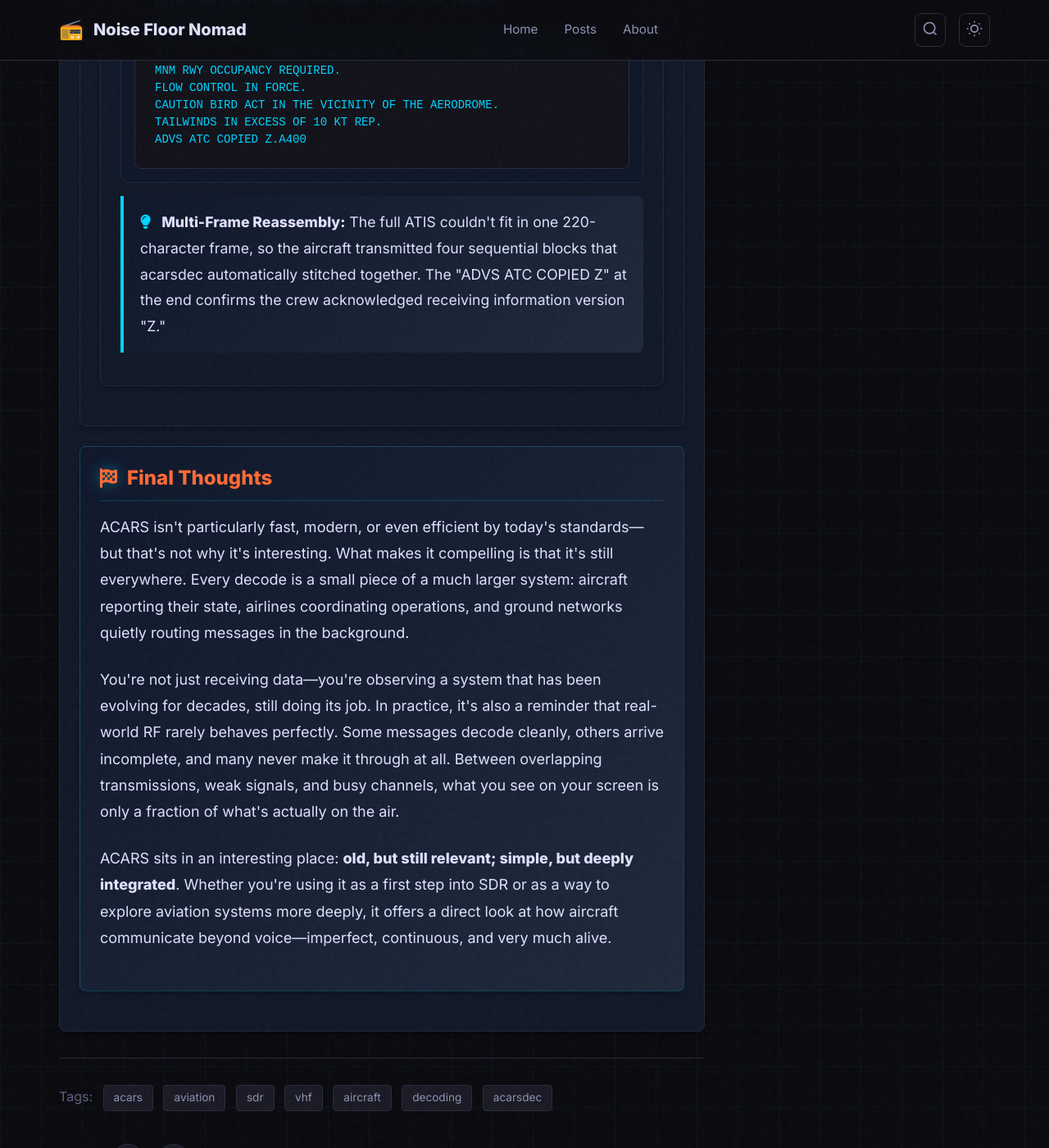
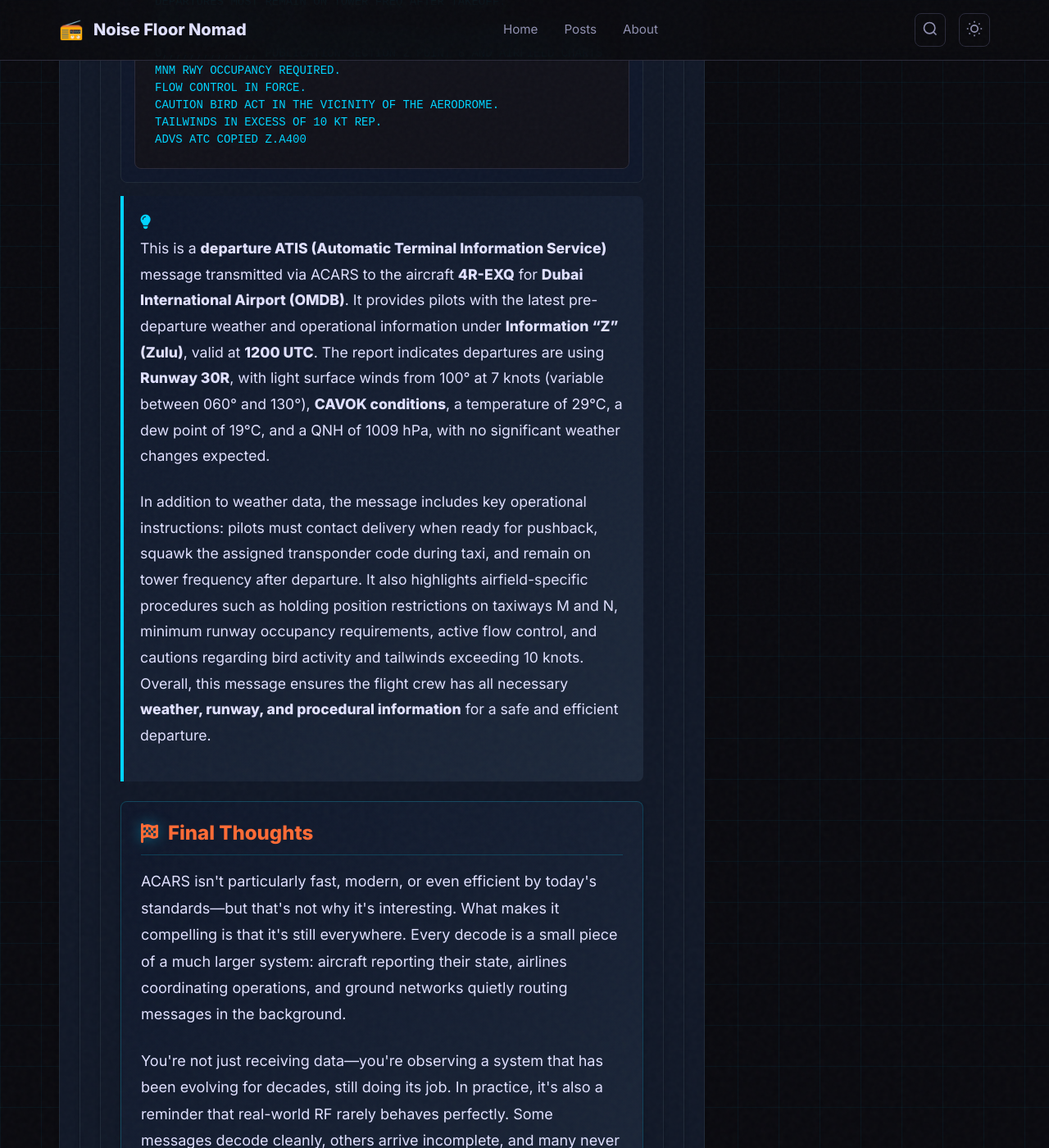
Before and after one commit to hmdsamarasekara/hmdsamarasekara.github.io, a Jekyll site: the page built from _posts/2026-03-15-exploring-vhf-acars.md, in a window 1280 px wide and 1400 px high, scrolled down 8306 px. Shown: the whole window at 82% size. Built offline with Jekyll 4.4.1, drawn with Linux system fonts in a browser that asks for light colours.

Commit message:
Update 2026-03-15-exploring-vhf-acars.md

```diff
--- a/_posts/2026-03-15-exploring-vhf-acars.md
+++ b/_posts/2026-03-15-exploring-vhf-acars.md
@@ -951,9 +951,12 @@ ADVS ATC COPIED Z.A400</pre>
 
   <div class="info-box">
     <i class="fas fa-lightbulb" style="color: #00d4ff; margin-right: 0.5rem;"></i>
-    <strong>Multi-Frame Reassembly:</strong> The full ATIS couldn't fit in one 220-character frame, so the aircraft transmitted four sequential blocks that acarsdec automatically stitched together. The "ADVS ATC COPIED Z" at the end confirms the crew acknowledged receiving information version "Z."
-  </div>
-</div>
+    <p>
+    This is a <strong>departure ATIS (Automatic Terminal Information Service)</strong> message transmitted via ACARS to the aircraft <strong>4R-EXQ</strong> for <strong>Dubai International Airport (OMDB)</strong>. It provides pilots with the latest pre-departure weather and operational information under <strong>Information “Z” (Zulu)</strong>, valid at <strong>1200 UTC</strong>. The report indicates departures are using <strong>Runway 30R</strong>, with light surface winds from 100° at 7 knots (variable between 060° and 130°), <strong>CAVOK conditions</strong>, a temperature of 29°C, a dew point of 19°C, and a QNH of 1009 hPa, with no significant weather changes expected.
+    </p>
+    <p>
+    In addition to weather data, the message includes key operational instructions: pilots must contact delivery when ready for pushback, squawk the assigned transponder code during taxi, and remain on tower frequency after departure. It also highlights airfield-specific procedures such as holding position restrictions on taxiways M and N, minimum runway occupancy requirements, active flow control, and cautions regarding bird activity and tailwinds exceeding 10 knots. Overall, this message ensures the flight crew has all necessary <strong>weather, runway, and procedural information</strong> for a safe and efficient departure.
+    </p>
 </div>
 
 <div class="section-card" style="background: linear-gradient(135deg, #0f172a 0%, #1e293b 100%); border-color: #00d4ff33;">
```
